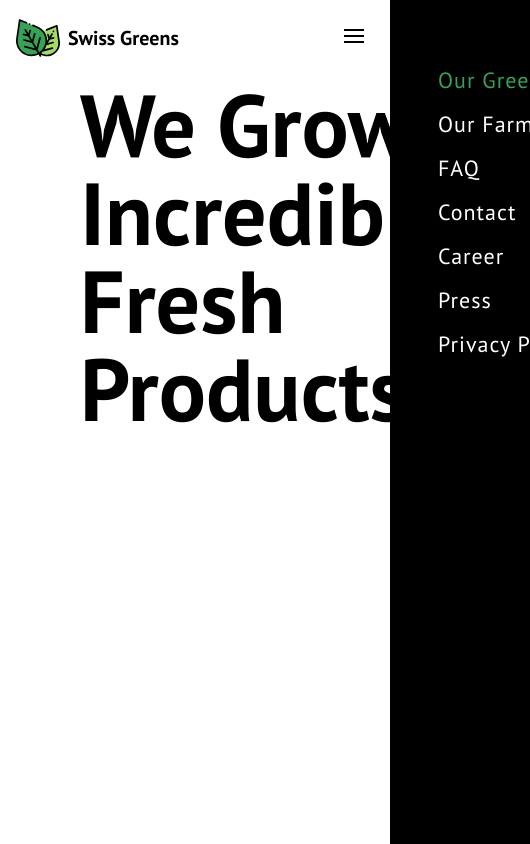
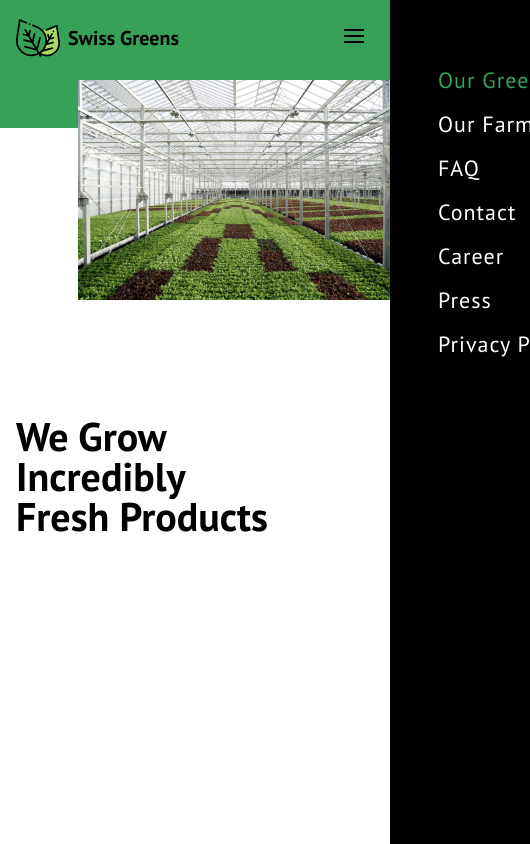
Before and after one commit to Riedett/Swiss-greens, a website: page src/index.html in a window 390 px wide. Shown: the whole page, 530 px wide, since content can reach past the window. Drawn offline with nearby package versions, Linux system fonts and the light colour scheme; files that its build step writes are made by us from their sources.

Commit message:
make responsive hero section

```diff
--- a/src/index.html
+++ b/src/index.html
@@ -52,7 +52,7 @@
     <main>
       <section class="frontpage-hero">
         <div class="frontpage-hero__content">
-          <h1 class="frontpage-hero__title">We grow incredibly fresh products</h1>
+          <h1 class="frontpage-hero__title">We grow <br>incredibly <br>fresh products</h1>
         </div>
         <div class="frontpage-hero__sidebar">
           <img class="frontpage-hero__image" src="img/greenhouse-frontpage.jpg" alt="Our greenhouse">
--- a/src/sass/blocks/frontpage-hero.scss
+++ b/src/sass/blocks/frontpage-hero.scss
@@ -1,19 +1,54 @@
 // Frontpage-hero
 .frontpage-hero {
+  position: relative;
   display: grid;
-  grid-template-columns: repeat(2, 1fr);
   height: 100vh;
+  border-top: 8em solid $clr-accent;
+  @media (min-width: 768px) {
+    border-top: 0;
+    grid-template-columns: repeat(2, 1fr);
+  }
   &__content {
-    padding: 5em;
+    position: relative;
+    display: grid;
+    align-items: center;
+    padding: 3em 1em;
+    z-index: 5;
+    @media (min-width: 768px) {
+      padding: 5em 3em;
+    }
   }
   &__title {
     margin: 0 0 0.5em;
-    font-size: 5.5em;
+    font-size: 2.5em;
     line-height: 1;
     text-transform: capitalize;
+    text-shadow: 2px 0 4px $clr-light;
+    @media (min-width: 768px) {
+      font-size: 3em;
+      text-shadow: none;
+    }
+    @media (min-width: 990px) {
+      font-size: 4em;
+    }
   }
   &__sidebar {
+    position: absolute;
+    width: 80%;
+    height: auto;
+    top: -3em;
+    right: 0;
     background-color: $clr-accent;
+    @media (min-width: 480px) {
+      width: 75%;
+    }
+    @media (min-width: 620px) {
+      width: 70%;
+    }
+    @media (min-width: 768px) {
+      position: static;
+      width: auto;
+    }
   }
   &__image {
     width: 100%;
```
